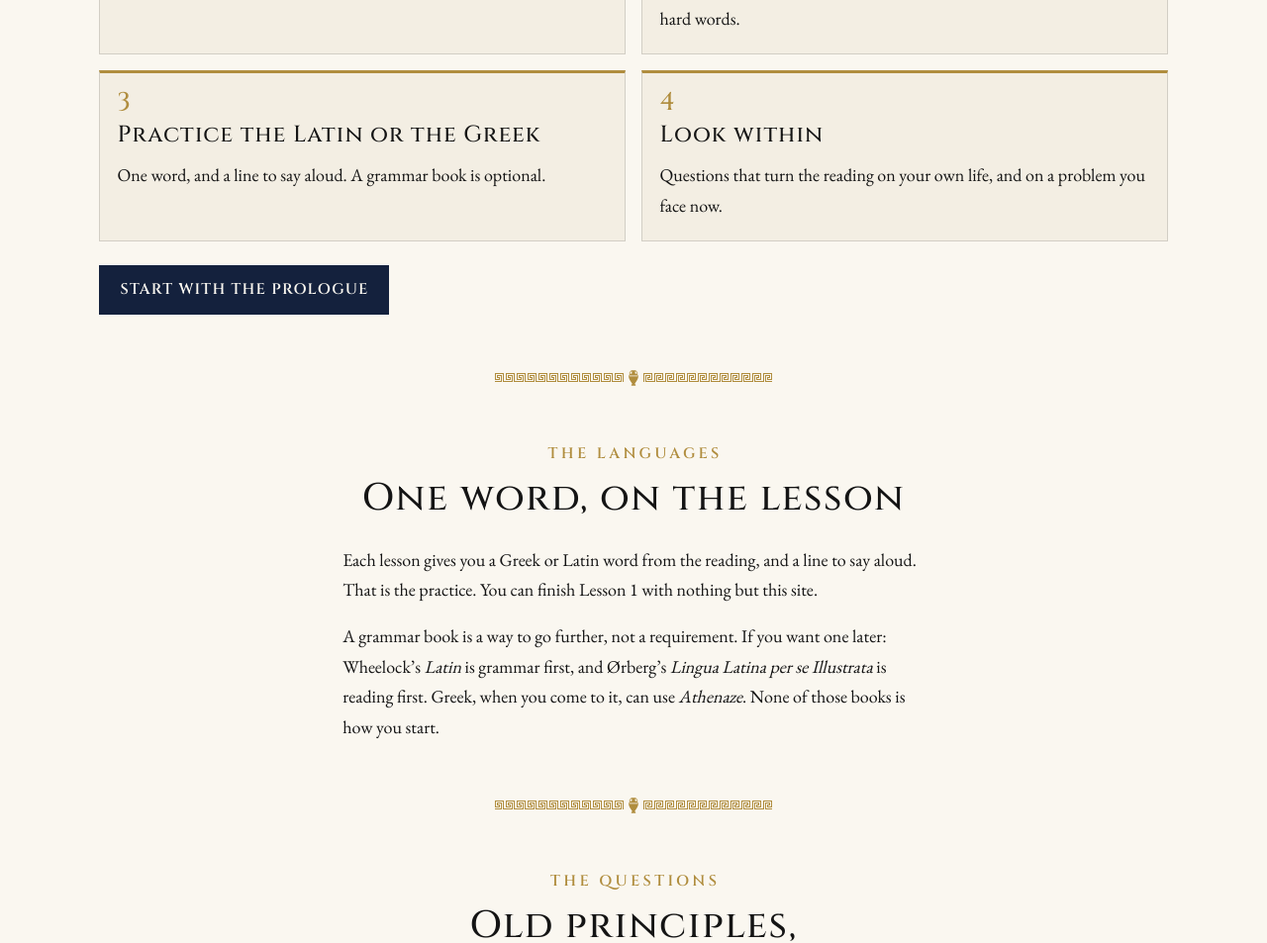
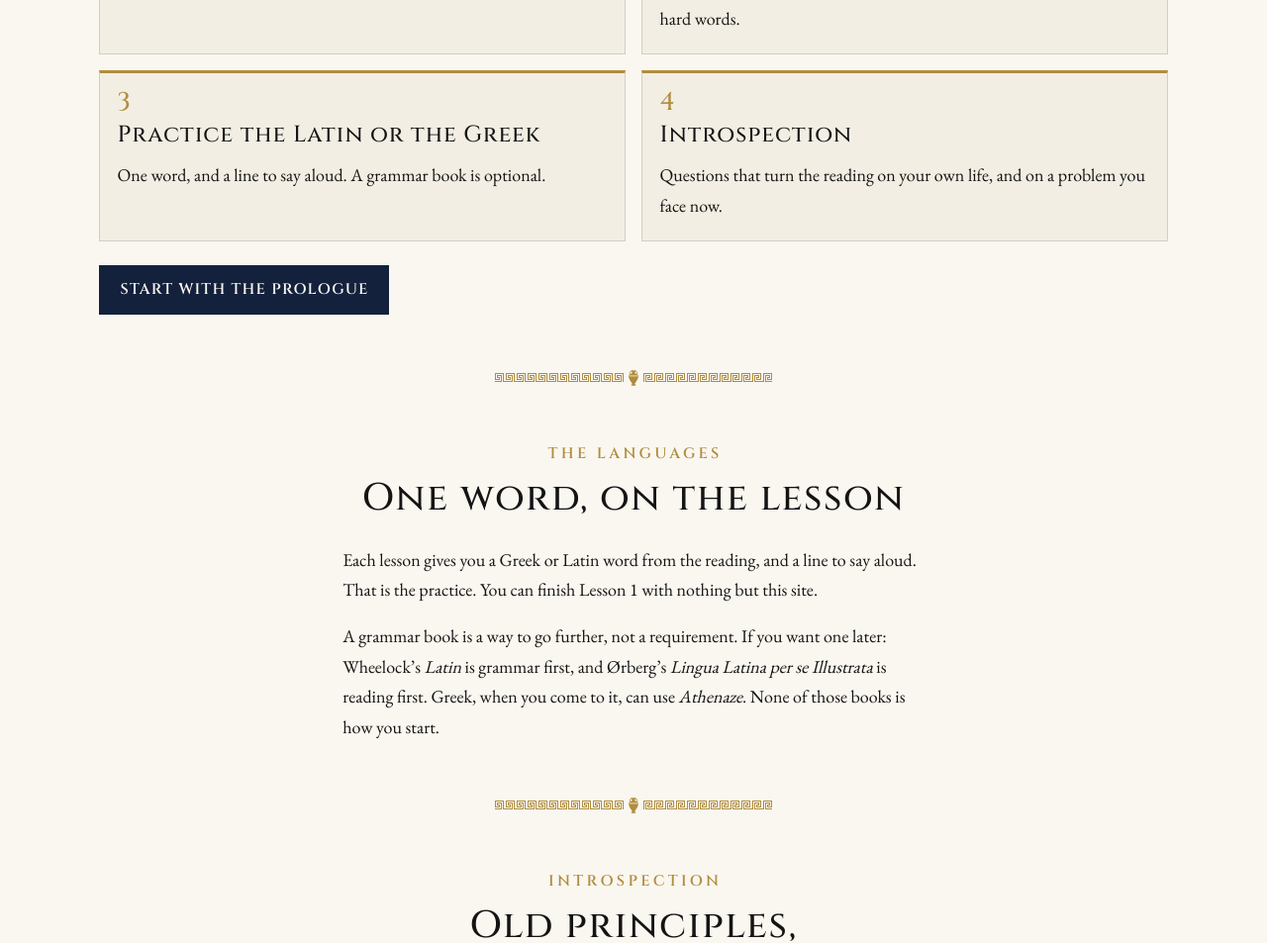
Before and after one commit to jpolitesmd/sophandros, an Astro site: page / in a window 1280 px wide. Shown: the part 4260-5213 px from the top of the page at 99% size. Built offline with nearby package versions, Linux system fonts and the light colour scheme; Astro itself is replaced by a stand-in of ours; a web font is replaced by a local one.

Commit message:
Home: name the questions Introspection

```diff
--- a/src/pages/index.astro
+++ b/src/pages/index.astro
@@ -171,7 +171,7 @@ import { site } from "../data/site";
         </li>
         <li>
           <span>4</span>
-          <h3>Look within</h3>
+          <h3>Introspection</h3>
           <p>Questions that turn the reading on your own life, and on a problem you face now.</p>
         </li>
       </ol>
@@ -207,7 +207,7 @@ import { site } from "../data/site";
   <section class="section">
     <div class="wrap-narrow">
       <div class="section-head">
-        <span class="kicker">The questions</span>
+        <span class="kicker">Introspection</span>
         <h2>Old principles, your problems</h2>
       </div>
       <div class="prose">
```
